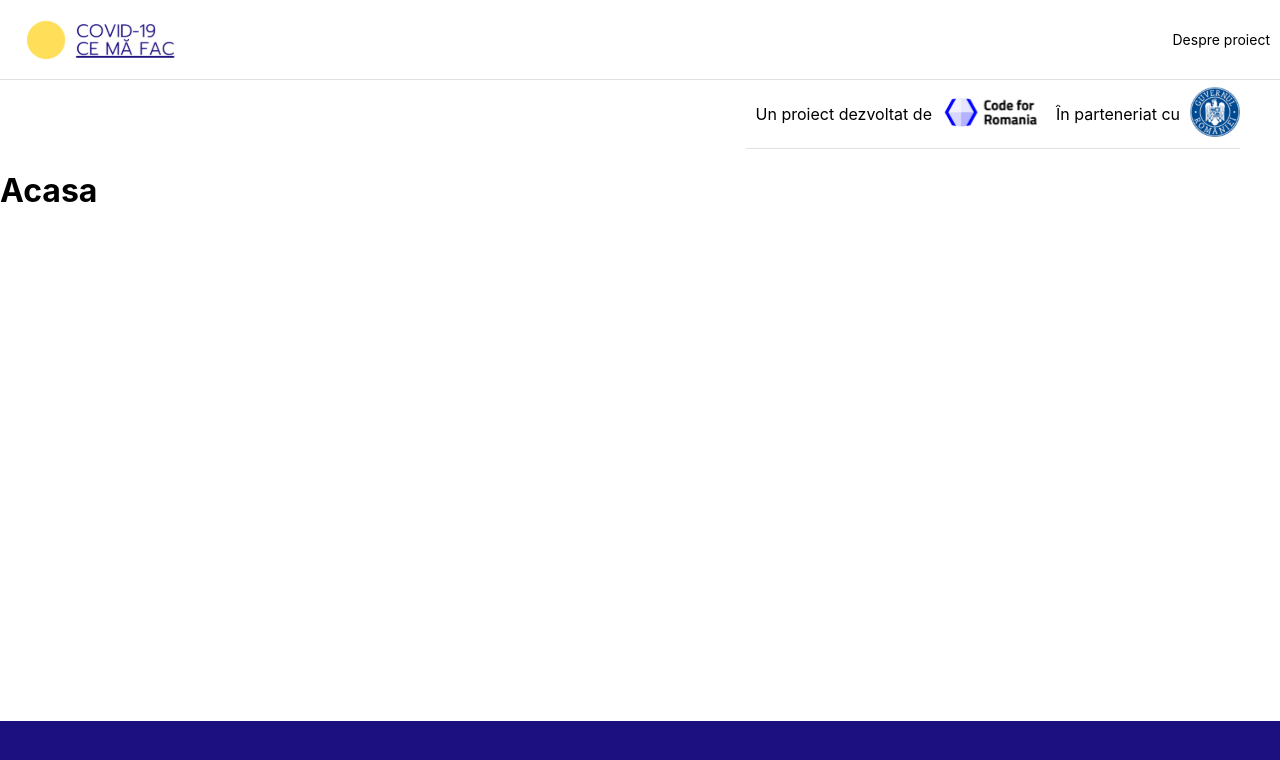
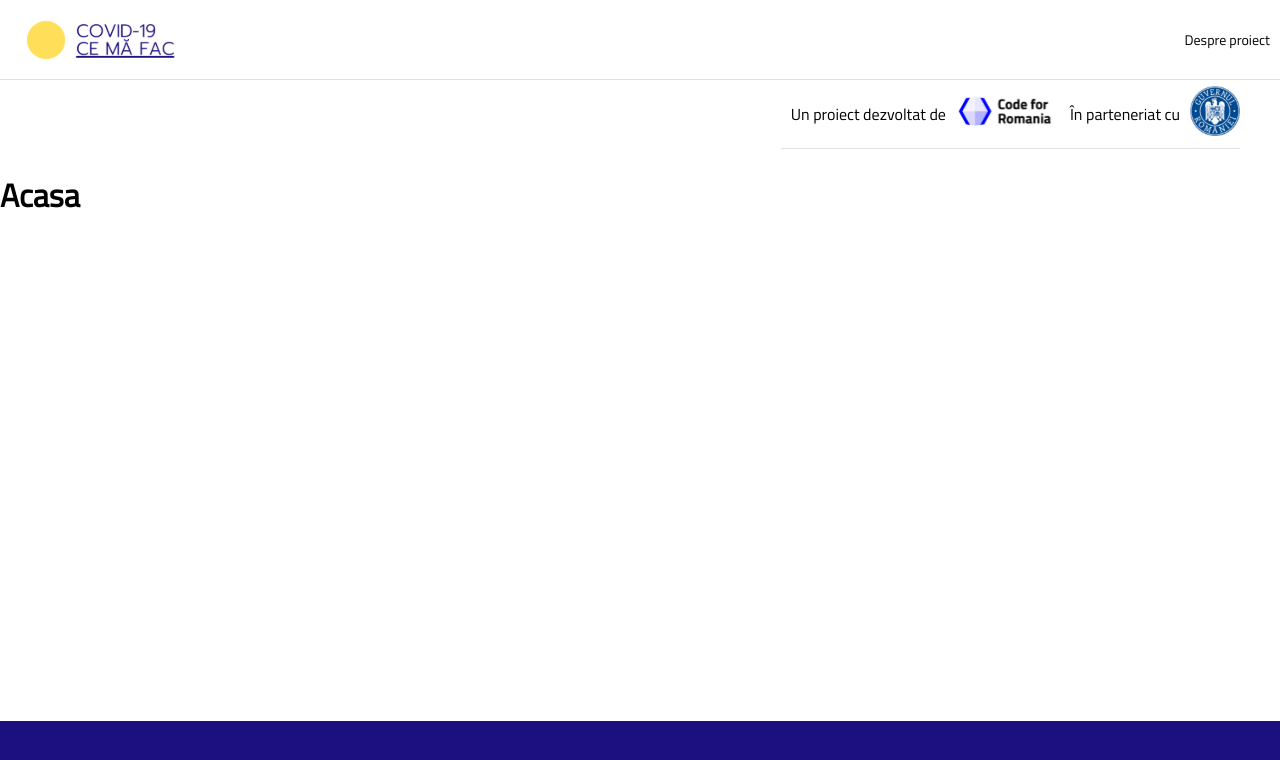
Before and after one commit to code4romania/covid-19-ce-trebuie-sa-fac, a React (Create React App) app in the folder frontend/: page / in a window 1280 px wide. Shown: the top 760 px of the page. Built offline with nearby package versions, Linux system fonts and the light colour scheme.

Commit message:
chore: update global styling, removed custom elements, added mobile friendly css for the header, added node-sass

```diff
--- a/frontend/package.json
+++ b/frontend/package.json
@@ -9,6 +9,7 @@
     "@testing-library/react": "^9.5.0",
     "@testing-library/user-event": "^7.2.1",
     "bulma": "^0.8.0",
+    "node-sass": "^4.13.1",
     "react": "^16.13.0",
     "react-bulma-components": "^3.2.0",
     "react-dom": "^16.13.0",
--- a/frontend/public/index.html
+++ b/frontend/public/index.html
@@ -10,6 +10,7 @@
       content="Web site created using create-react-app"
     />
     <link rel="apple-touch-icon" href="%PUBLIC_URL%/logo192.png" />
+    <link href="https://fonts.googleapis.com/css?family=Titillium+Web&display=swap" rel="stylesheet">
     <!--
       manifest.json provides metadata used when your web app is installed on a
       user's mobile device or desktop. See https://developers.google.com/web/fundamentals/web-app-manifest/
@@ -24,7 +25,7 @@
       work correctly both with client-side routing and a non-root public URL.
       Learn how to configure a non-root public URL by running `npm run build`.
     -->
-    <title>React App</title>
+    <title>Ce ma fac</title>
   </head>
   <body>
     <noscript>You need to enable JavaScript to run this app.</noscript>
--- a/frontend/src/App.css
+++ /dev/null
@@ -1,57 +0,0 @@
-.App-header {
-    background-color: #fff;
-    display: grid;
-    height: 150px;
-    grid-template-columns: 100%;
-    grid-template-rows: 80px 69px;
-}
-
-top-header {
-    display: grid;
-    grid-template-rows: 100%;
-    grid-template-columns: 212px calc(100% - 212px);
-    border-bottom: 1px solid #e0e0e0;
-    align-items: center;
-}
-
-top-header nav {
-    display: flex;
-    justify-content: flex-end;
-    padding: 10px;
-}
-
-top-header a {
-    font-size: 14px;
-    line-height: 21px;
-    display: flex;
-    align-items: center;
-    text-align: center;
-    color: #000000;
-    text-decoration: none;
-}
-
-bottom-header {
-    display: flex;
-    justify-content: flex-end;
-}
-
-app-credits {
-    display: flex;
-    align-items: center;
-    margin-right: 40px;
-    padding: 10px 0;
-    border-bottom: 1px solid #e0e0e0;
-}
-
-app-credits span {
-    padding: 0 10px;
-}
-
-.App-content {
-    height: calc(100vh - 250px);
-}
-
-.App-footer {
-    background-color: #1C1080;
-    height: 100px;
-}
--- a/frontend/src/App.js
+++ b/frontend/src/App.js
@@ -6,7 +6,7 @@ import About from "./components/About";
 import Home from "./components/Home";
 import PrivacyPolicy from "./components/PrivacyPolicy";
 import TermsAndConditions from "./components/TermsAndConditions";
-import "./App.css";
+import "./App.scss";
 
 function App() {
   return (
--- /dev/null
+++ b/frontend/src/App.scss
@@ -0,0 +1,24 @@
+.App-header {
+  background-color: #fff;
+  display: flex;
+  flex-direction: column;
+}
+
+.App-content {
+  height: calc(100vh - 250px);
+}
+
+.App-footer {
+  background-color: #1C1080;
+  height: 100px;
+}
+
+@media (min-width:480px) {
+  .App-header {
+    background-color: #fff;
+    display: grid;
+    height: 150px;
+    grid-template-columns: 100%;
+    grid-template-rows: 80px 69px;
+  }
+}
--- /dev/null
+++ b/frontend/src/components/Header/Header.scss
@@ -0,0 +1,77 @@
+.top-header {
+  display: grid;
+  // grid-template-rows: 100%;
+  grid-template-columns: 100%;
+  border-bottom: 1px solid #e0e0e0;
+  align-items: center;
+  justify-content: center;
+
+  .app-logo {
+    width: 100%;
+    display: flex;
+    justify-content: center;
+  }
+
+  nav {
+    display: flex;
+    justify-content: center;
+  }
+
+  a {
+    font-size: 14px;
+    line-height: 21px;
+    display: flex;
+    align-items: center;
+    text-align: center;
+    color: #000000;
+    text-decoration: none;
+  }
+}
+
+.app-credits {
+  display: flex;
+  flex-direction: column;
+  align-items: center;
+  padding: 10px 0;
+  border-bottom: 1px solid #e0e0e0;
+
+  span {
+    padding: 0 10px;
+  }
+}
+
+.bottom-header {
+  display: flex;
+  justify-content: center;
+}
+
+@media (min-width:480px) {
+  .top-header {
+    display: grid;
+    grid-template-rows: 100%;
+    grid-template-columns: 212px calc(100% - 212px);
+    border-bottom: 1px solid #e0e0e0;
+    align-items: center;
+    nav {
+      display: flex;
+      justify-content: flex-end;
+      padding: 10px;
+    }
+  }
+  .app-credits {
+    display: flex;
+    flex-direction: row;
+    align-items: center;
+    margin-right: 40px;
+    padding: 10px 0;
+    border-bottom: 1px solid #e0e0e0;
+
+    span {
+      padding: 0 10px;
+    }
+  }
+  .bottom-header {
+    display: flex;
+    justify-content: flex-end;
+  }
+}
--- a/frontend/src/components/Header.js
+++ b/frontend/src/components/Header/index.jsx
@@ -1,34 +1,35 @@
 import React from "react";
 import { Link } from "react-router-dom";
-import logo_small from "../images/logo_small.svg";
-import c4r_logo from "../images/c4r_logo.svg";
-import gov_logo from "../images/gov_logo.svg";
+import logo_small from "../../images/logo_small.svg";
+import c4r_logo from "../../images/c4r_logo.svg";
+import gov_logo from "../../images/gov_logo.svg";
+import "./Header.scss";
 
 const Header = () => {
   return (
     <header className="App-header">
-      <top-header>
-        <app-logo>
+      <div className="top-header">
+        <div className="app-logo">
           <Link to="/">
             <img alt="" src={logo_small}></img>
           </Link>
-        </app-logo>
+        </div>
         <nav>
           <Link to="/despre">Despre proiect</Link>
         </nav>
-      </top-header>
-      <bottom-header>
-        <app-credits>
+      </div>
+      <div className="bottom-header">
+        <div className="app-credits">
           <span>Un proiect dezvoltat de</span>
-          <a href="https://code4.ro/">
+          <a href="https://code4.ro/" target="_blank" rel="noopener noreferrer">
             <img alt="" src={c4r_logo}></img>
           </a>
           <span>În parteneriat cu </span>
-          <a href="https://www.gov.ro/">
+          <a href="https://www.gov.ro/" target="_blank" rel="noopener noreferrer">
             <img alt="" src={gov_logo}></img>
           </a>
-        </app-credits>
-      </bottom-header>
+        </div>
+      </div>
     </header>
   );
 };
--- a/frontend/src/index.js
+++ b/frontend/src/index.js
@@ -1,6 +1,6 @@
 import React from "react";
 import ReactDOM from "react-dom";
-import "./index.css";
+import "./index.scss";
 import App from "./App";
 import * as serviceWorker from "./serviceWorker";
 
--- a/frontend/src/index.css
+++ b/frontend/src/index.scss
@@ -1,3 +1,6 @@
+* {
+  font-family: 'Titillium Web', sans-serif;
+}
 body {
   margin: 0;
   font-family: -apple-system, BlinkMacSystemFont, 'Segoe UI', 'Roboto', 'Oxygen',
```
Also changed, not shown: 1 other file (tests, documents, lock files or other folders).
